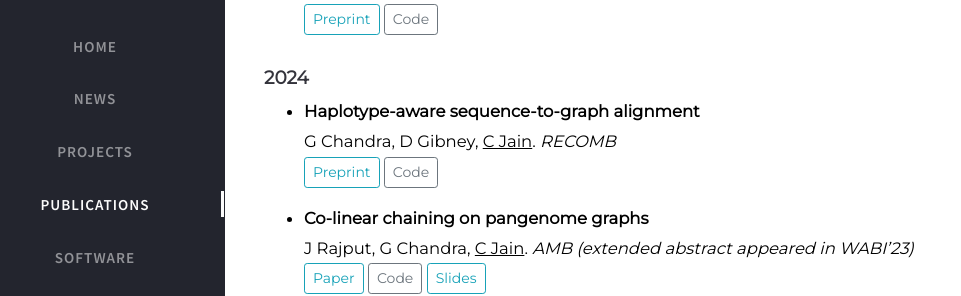
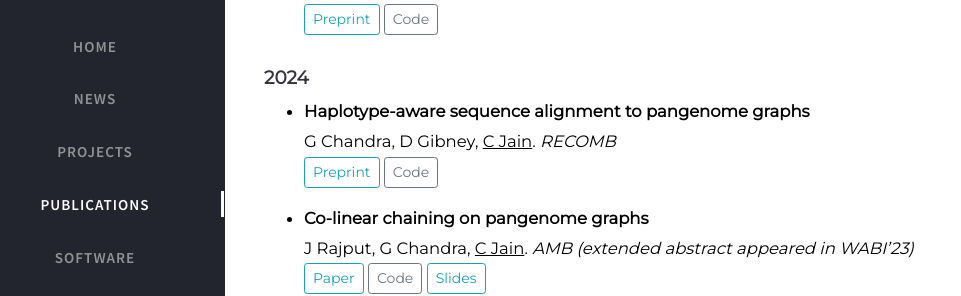
Before and after one commit to at-cg/at-cg.github.io, a Jekyll site: the page built from tabs/publications.md, in a window 1280 px wide and 900 px high. Shown: the part 229-525 px from the top of the window, without its empty margins (35-996 px from the left). Built offline with Jekyll 4.4.1, drawn with Linux system fonts in a browser that asks for light colours; nearby versions of some CDN libraries; comment, search, counter and statistics services are not loaded.

Commit message:
Update publications.md

```diff
--- a/tabs/publications.md
+++ b/tabs/publications.md
@@ -31,7 +31,7 @@ S S Kamath, M Bindra, D Pal, <u>C Jain</u>. _BioRxiv_
 </button>
 
 #### **2024**
-* **Haplotype-aware sequence-to-graph alignment** <br>
+* **Haplotype-aware sequence alignment to pangenome graphs** <br>
 G Chandra, D Gibney, <u>C Jain</u>. _RECOMB_
 <br>
 <button type="button" class="btn btn-outline-info btn-sm">
```
